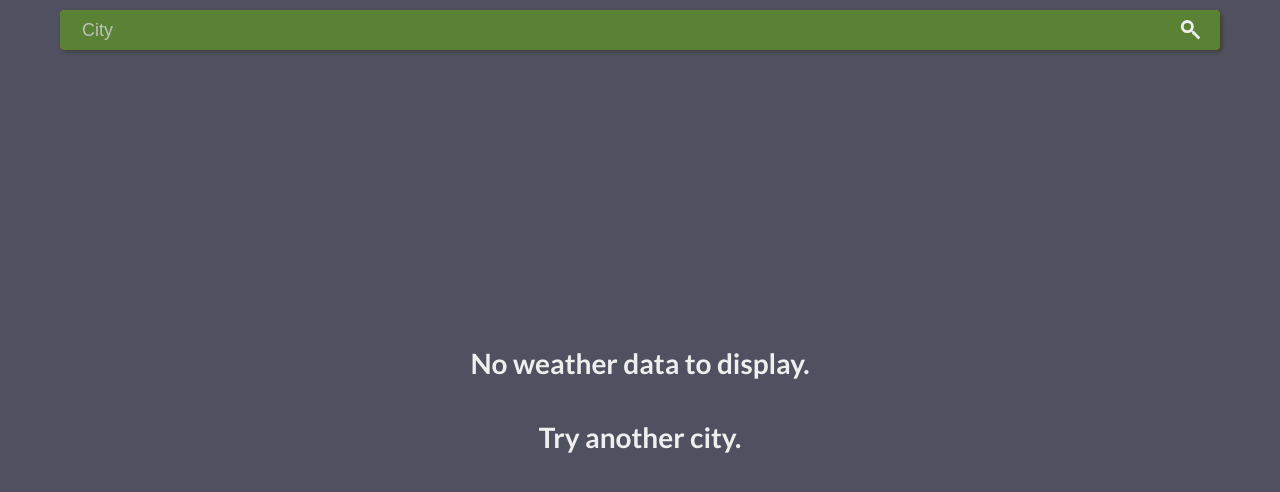
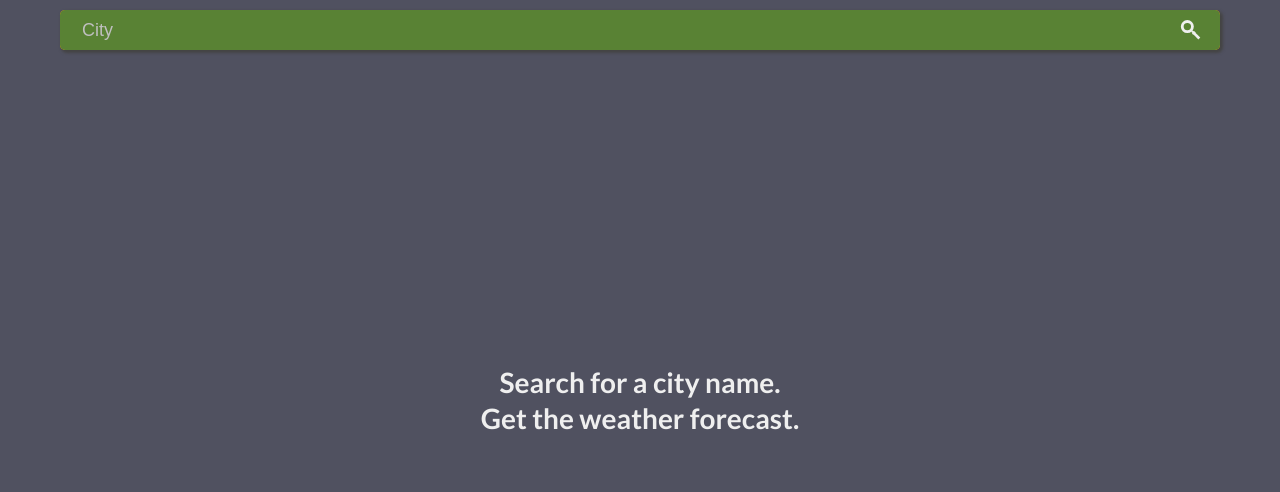
Before and after one commit to Razlaw/weather_website, a React (Create React App) app: page / in a window 1280 px wide. Shown: the top 492 px of the page. Built offline with nearby package versions, Linux system fonts and the light colour scheme.

Commit message:
Show a different message on start up and if fetch for data failed

```diff
--- a/src/App.jsx
+++ b/src/App.jsx
@@ -46,6 +46,7 @@ function App() {
 
     const [cityName, updateCityName] = useState(cookies.cityName ? cookies.cityName : "");
     const [weatherData, updateWeatherData] = useState();
+    const triedToFetchData = useRef(false);
 
     const reloadWeather = async (e) => {
         e.preventDefault();
@@ -61,6 +62,8 @@ function App() {
     */
     const fetchWeather = async () => {
         try {
+            triedToFetchData.current = true;
+
             // Since OWM one call api accepts latitude and longitude coordinates only, we first fetch the current
             // weather - containing the coordinates - using the city name and fetch the forecast using the coordinates.
             const currentWeather = await axios.get(`https://api.openweathermap.org/data/2.5/weather?q=${cityName}&appid=${process.env.REACT_APP_API_KEY}`);
@@ -92,8 +95,12 @@ function App() {
                 <CitySearchBar cityName={cityName} updateCityName={updateCityName} reloadWeather={reloadWeather}/>
                 {weatherData === undefined ? (
                     <div className="noData">
-                        <h1>No weather data to display.</h1>
-                        <h1>Try another city.</h1>
+                        {triedToFetchData.current === false ? (
+                            <h1>Search for a city name.<br/>Get the weather forecast.</h1>
+                        ) : (
+                            <h1>Failed to get weather data.<br/>Try another city.</h1>
+                            )
+                        }
                     </div>
                 ) : (
                     <div
```
